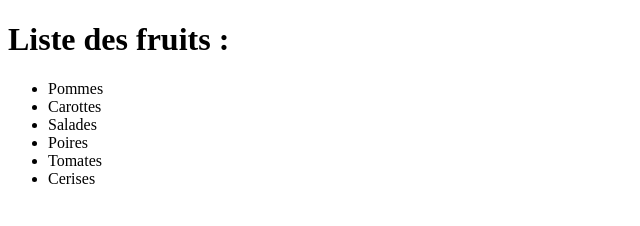
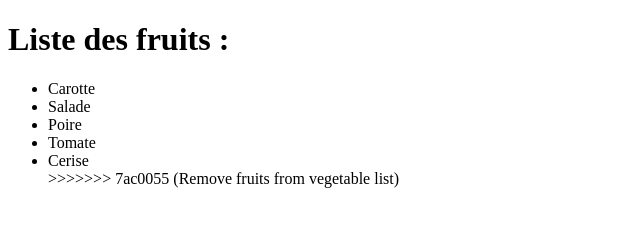
Before and after one commit to GassProd/exercice-rebase, a plain HTML site: page index.html in a window 1280 px wide. Shown: the whole page, without its empty margins (0-640 px from the left). Drawn offline with Linux system fonts and the light colour scheme.

```diff
--- a/index.html
+++ b/index.html
@@ -10,12 +10,12 @@
     <body>
         <h1>Liste des fruits :</h1>
         <ul>
-            <li>Pommes</li>
-            <li>Carottes</li>
-            <li>Salades</li>
-            <li>Poires</li>
-            <li>Tomates</li>
-            <li>Cerises</li>
+            <li>Carotte</li>
+            <li>Salade</li>
+            <li>Poire</li>
+            <li>Tomate</li>
+            <li>Cerise</li>
+>>>>>>> 7ac0055 (Remove fruits from vegetable list)
         </ul>
     </body>
 </html>
```
